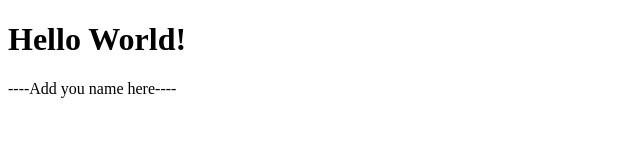
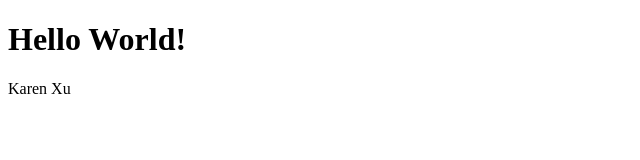
Before and after one commit to DS4200-S22/ic-01-karen6533, a plain HTML site: page index.html in a window 1280 px wide. Shown: the whole page, without its empty margins (0-640 px from the left). Drawn offline with Linux system fonts and the light colour scheme.

Commit message:
Add Name

```diff
--- a/index.html
+++ b/index.html
@@ -6,7 +6,7 @@
 
 <p>
 
-----Add you name here----
+Karen Xu
 
 </p>
 
```
